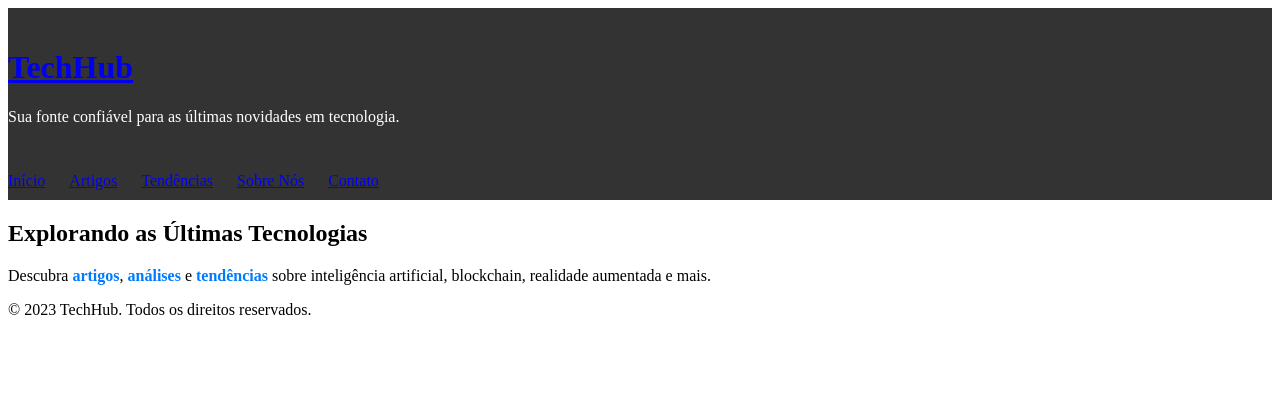
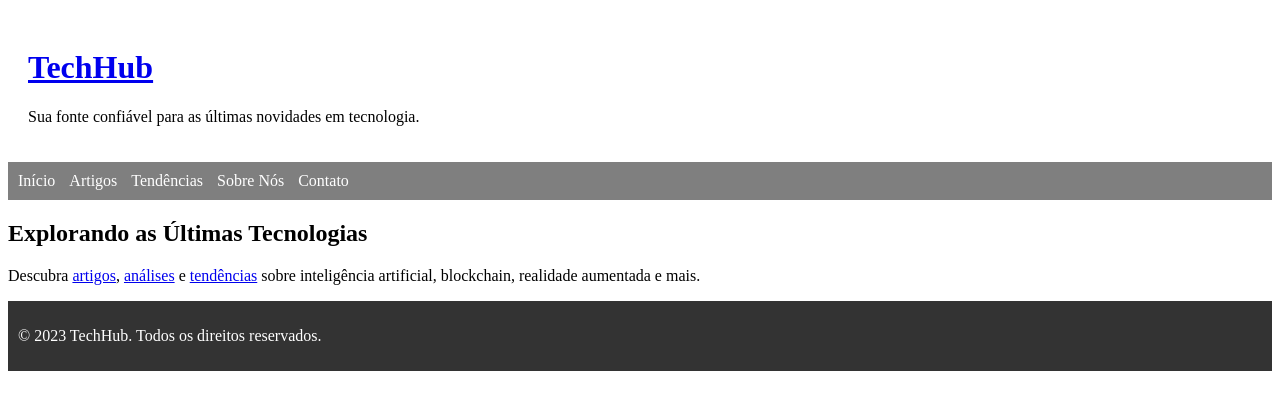
Before and after one commit to g7t2024/TechHub, a plain HTML site: page index.html in a window 1280 px wide. Drawn offline with Linux system fonts and the light colour scheme.

Commit message:
Update styles.css

```diff
--- a/styles.css
+++ b/styles.css
@@ -1,35 +1,34 @@
-/* Adicione este bloco ao seu arquivo styles.css */
-
-header, nav {
-    background-color: rgba(0, 0, 0, 0.8); /* Fundo semitransparente */
-    color: #fff;
+/* Estilo para o cabeçalho (header) */
+header {
+    background-color: rgba(255, 255, 255, 0.8); /* Fundo branco semitransparente */
+    padding: 20px;
 }
 
-header {
-    padding: 20px 0;
-}
-
+/* Estilo para a navegação (nav) */
 nav {
-    padding: 10px 0;
+    background-color: rgba(0, 0, 0, 0.5); /* Fundo preto semitransparente */
+    padding: 10px;
 }
 
 nav ul {
-    list-style: none;
+    list-style-type: none;
     margin: 0;
     padding: 0;
 }
 
 nav li {
     display: inline;
-    margin-right: 20px;
+    margin-right: 10px;
 }
 
-main a {
-    color: #007BFF;
+nav a {
     text-decoration: none;
-    font-weight: bold;
+    color: white; /* Cor do texto branco */
 }
 
-main a:hover {
-    text-decoration: underline;
+/* Estilo para o rodapé (footer) */
+footer {
+    background-color: rgba(0, 0, 0, 0.8); /* Fundo preto semitransparente */
+    padding: 10px;
+    color: white; /* Cor do texto branco */
 }
```
